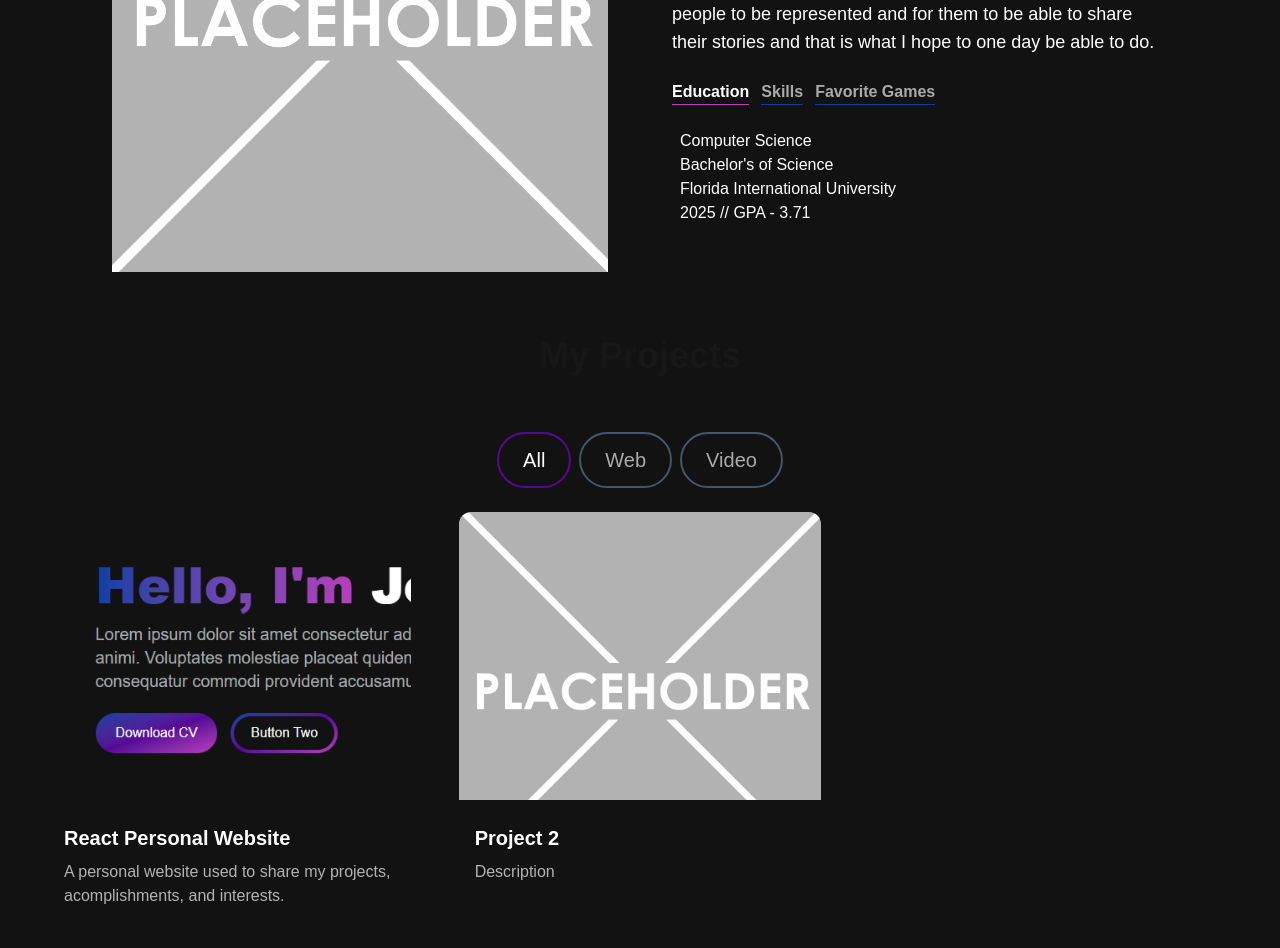
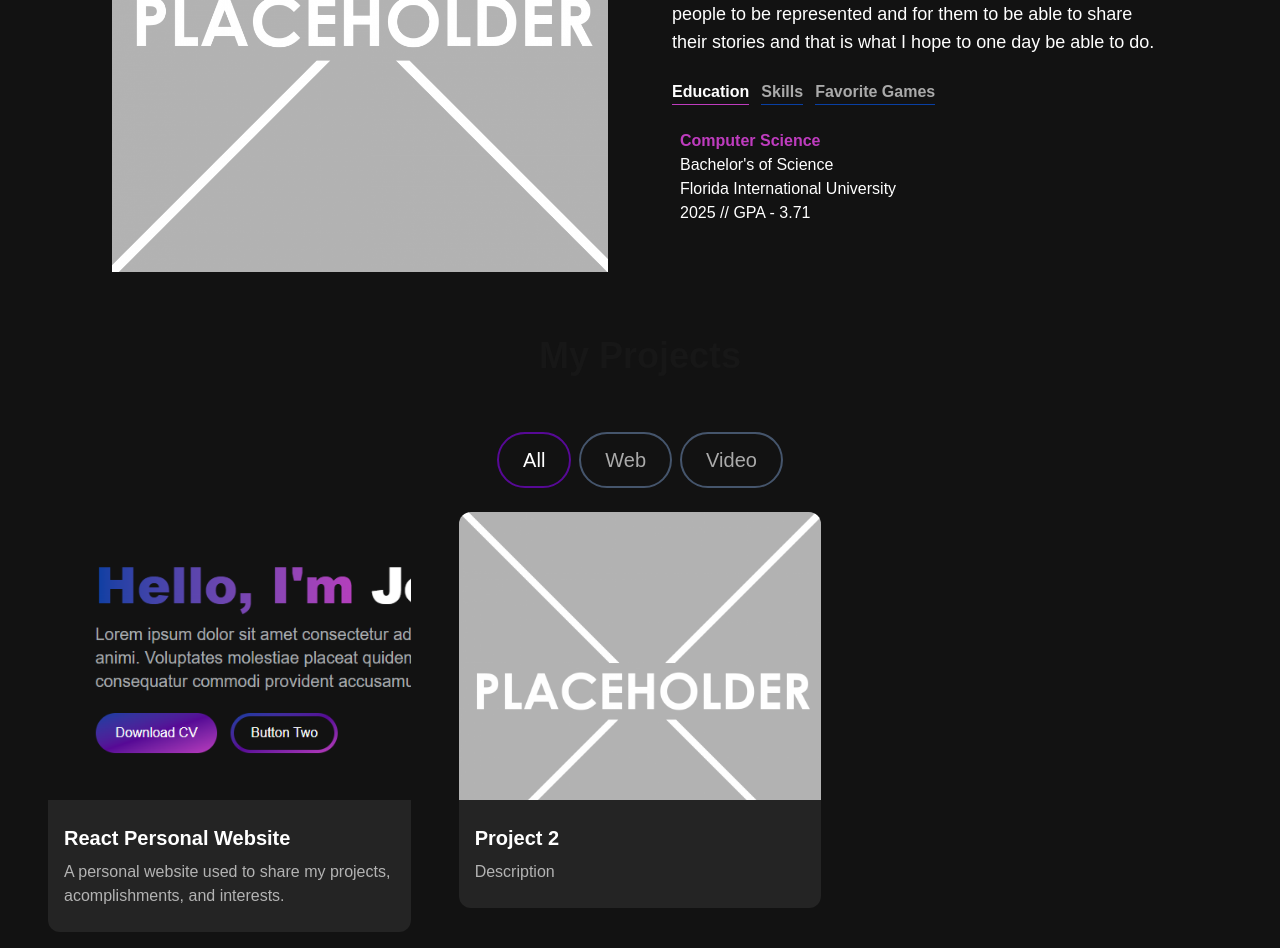
Before and after one commit to johnsz01/portfolio-website, a Next.js app: page / in a window 1280 px wide. Shown: the part 800-1748 px from the top of the page. Built offline with nearby package versions, Linux system fonts and the light colour scheme.

Commit message:
Color Correction + Projects Section Refactoring

```diff
--- a/src/app/componenets/AboutSection.jsx
+++ b/src/app/componenets/AboutSection.jsx
@@ -24,7 +24,7 @@ const TAB_DATA = [
         id: "education",
         content: (
             <ul className='pl-2'>
-                <li>Computer Science</li>
+                <li className='font-bold text-[#be3cbe]'>Computer Science</li>
                 <li>Bachelor's of Science</li>
                 <li>Florida International University</li>
                 <li>2025 // GPA - 3.71</li>
--- a/src/app/componenets/HeroSection.jsx
+++ b/src/app/componenets/HeroSection.jsx
@@ -46,7 +46,7 @@ const HeroSection = () => {
                 consequatur commodi provident accusamus dolorum sequi cum.
                 </p>
                 <div>
-                    <button className='px-6 py-3 mb-3 sm:mb-0 w-full sm:w-fit rounded-full mr-4 bg-gradient-to-br from-[#093fa3] via-[#570996] to-[#be3cbe] hover:bg-[#a1a5a7] text-[#ffffff]'>
+                    <button className='px-6 py-3 mb-3 sm:mb-0 w-full sm:w-fit rounded-full mr-4 bg-gradient-to-br from-[#093fa3] via-[#570996] to-[#be3cbe] hover:bg-[#a8acaf] text-[#ffffff]'>
                     {/*X and Y padding (Inside the button). If small screen  have padding below. Fit full screen if small screen. Fully rounded. Right margin.
                     Gradient background form color, via color, to color. On hover change color. White text*/}
                         Download CV
@@ -59,7 +59,7 @@ const HeroSection = () => {
             </div>
             <div className='col-span-5 place-self-center mt-4 lg:mt-0'>
             {/*Takes up 5 columns on large screens. Centers itself on the grid. Top margin on mobile of 4 remove top margin on large screens.*/}
-                <div className='relative rounded-full bg-[#525151] w-[300px] h-[300px] lg:w-[400px] lg:h-[400px] overflow-hidden'>
+                <div className='relative rounded-full bg-[#4d4d4d] w-[300px] h-[300px] lg:w-[400px] lg:h-[400px] overflow-hidden'>
                     {/*"relative" sets a positioning context for the imagine inside. Circular container. Gray background in case image doesn't load.
                         Fized size of 250x250, 400x400 on larger screens. Hides anything outside of the circular area.*/}
                     <Image
--- a/src/app/componenets/ProjectCard.jsx
+++ b/src/app/componenets/ProjectCard.jsx
@@ -2,22 +2,24 @@ import React from 'react'
 import { CodeBracketIcon, EyeIcon } from '@heroicons/react/24/outline'
 import Link from 'next/link'
 
-const ProjectCard = ({imgUrl, title, description, link1, link2, hasSource}) => {
+const ProjectCard = ({imgUrl, title, description, gitHubLink, link2, hasSource}) => {
   return (
     <div>
         <div className='h-52 md:h-72 rounded-t-xl relative group'
         style={{background: `url(${imgUrl})`, backgroundSize: "cover"}}>
             <div className='overlay flex items-center justify-center absolute top-0 left-0 w-full h-full bg-[#121212] opacity-0 group-hover:flex group-hover:opacity-80 transition-all duration-500'>
-              {hasSource ? <Link href={link1} className='h-14 w-14 mr-4 border-2 relative rounded-full border-[#b3b3b3] hover:border-white group/link'>
+              {gitHubLink ?
+              <Link href={gitHubLink} className='h-14 w-14 mr-4 border-2 relative rounded-full border-[#b3b3b3] hover:border-white group/link'>
                 <CodeBracketIcon className='h-10 w-10 text-[#b3b3b3] absolute top-1/2 left-1/2 transform -translate-x-1/2 -translate-y-1/2 cursor-pointer group-hover/link:text-white'></CodeBracketIcon>
-              </Link> : <></>}
+              </Link>
+              : <></>} {/* if the project has source code it will  */}
               <Link href={link2} className='h-14 w-14 border-2 relative rounded-full border-[#b3b3b3] hover:border-white group/link'>
                 <EyeIcon className='h-10 w-10 text-[#b3b3b3] absolute top-1/2 left-1/2 transform -translate-x-1/2 -translate-y-1/2 cursor-pointer group-hover/link:text-white'></EyeIcon>
               </Link>
 
             </div>
         </div>
-        <div className='text-white rounded-b-xl bg-[#121212] py-6 px-4'>
+        <div className='text-white rounded-b-xl bg-[#242424] py-6 px-4'>
             <h5 className='text-xl font-semibold mb-2'>{title}</h5>
             <p className='text-[#b3b3b3]'>{description}</p>
         </div>
--- a/src/app/componenets/ProjectSection.jsx
+++ b/src/app/componenets/ProjectSection.jsx
@@ -10,7 +10,7 @@ const projectsData = [
         description: "A personal website used to share my projects, acomplishments, and interests.",
         image: "images/projectImages/portfolioPorject.png",
         tag: ["All", "Web"],
-        link1: "/",
+        gitHubLink: "/",
         link2: "/",
         hasSource: true
     },
@@ -20,7 +20,6 @@ const projectsData = [
         description: "Description",
         image: "images/placeholder.png",
         tag: ["All", "Web"],
-        link1: "/",
         link2: "/",
         hasSource: false
     },
@@ -67,7 +66,7 @@ const ProjectSection = () => {
         title={project.title}
         description={project.description}
         imgUrl={project.image}
-        link1={project.link1}
+        gitHubLink={project.gitHubLink}
         link2={project.link2}
         hasSource={project.hasSource}
         />)}
```
